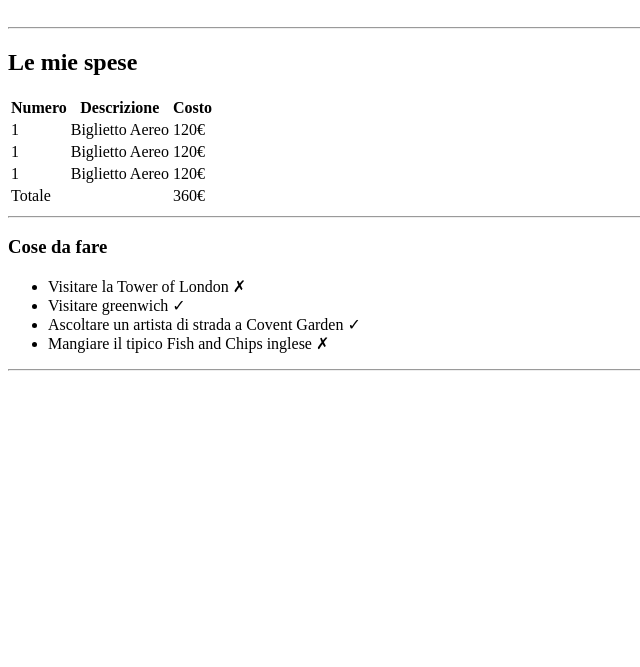
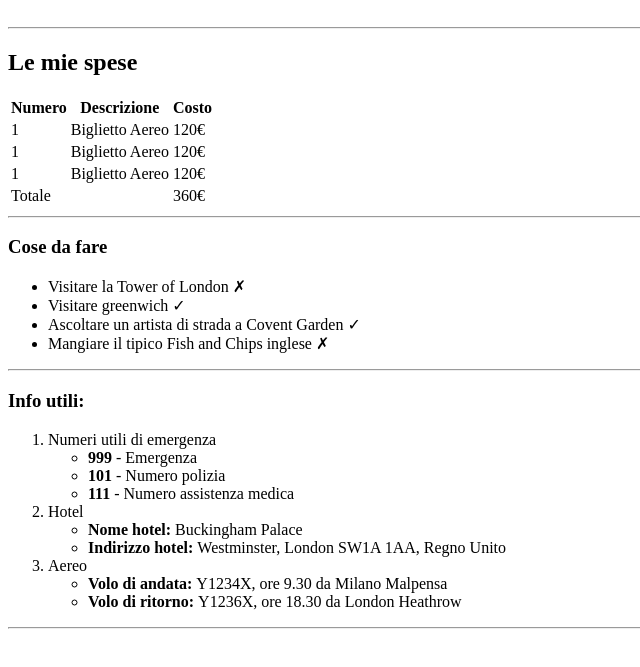
Before and after one commit to DavideDiGi/html-london-trip, a plain HTML site: page index.html in a window 1280 px wide. Shown: the part 79-746 px from the top of the page, without its empty margins (0-640 px from the left). Drawn offline with Linux system fonts and the light colour scheme.

Commit message:
Fine terza sezione

```diff
--- a/index.html
+++ b/index.html
@@ -60,6 +60,30 @@
             </ul>
             <hr>
         </section>
+        <section>
+           <h3>Info utili:</h3>
+
+           <ol>
+            <li>Numeri utili di emergenza</li>
+                 <ul>
+                    <li><strong>999</strong> - Emergenza</li>
+                    <li><strong>101</strong> - Numero polizia</li>
+                    <li><strong>111</strong> - Numero assistenza medica</li>
+                </ul>
+
+            <li>Hotel</li>
+                <ul>
+                    <li><strong>Nome hotel: </strong>Buckingham Palace</li>
+                    <li><strong>Indirizzo hotel: </strong>Westminster, London SW1A 1AA, Regno Unito</li>
+                </ul>
+            <li>Aereo</li>
+                <ul>
+                    <li><strong>Volo di andata: </strong>Y1234X, ore 9.30 da Milano Malpensa</li>
+                    <li><strong>Volo di ritorno: </strong>Y1236X, ore 18.30 da London Heathrow</li>
+                </ul>
+           </ol>
+           <hr>
+        </section>
     </main>
 
 
```
